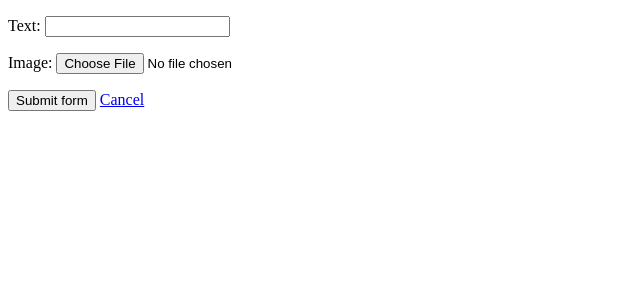
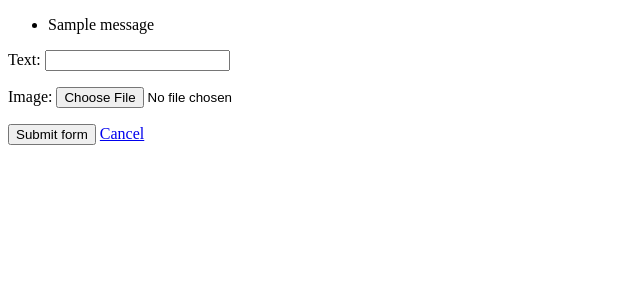
Before and after one commit to WernerMarx/Django, a Django app: page /post/ in a window 1280 px wide. Shown: the top 300 px of the page, without its empty margins (0-640 px from the left). Run offline with Django 4.2, Linux system fonts and the light colour scheme; tables that the repository leaves empty hold one stand-in row (values such as "Sample post"); one stand-in notice (Sample message) is shown; some libraries are stand-ins or nearby versions.

Commit message:
added messages

```diff
--- a/feed/views.py
+++ b/feed/views.py
@@ -1,15 +1,17 @@
 from typing import Any, Dict
+from django import http
 from django.http import HttpResponse
 from django.views.generic import TemplateView, DetailView, FormView
 from .models import Post
 from .forms import PostForm
+from django.contrib import messages
 
 class HomePageView(TemplateView):
     template_name = 'home.html'
 
     def get_context_data(self, **kwargs):
         context = super().get_context_data(**kwargs)
-        context['posts'] = Post.objects.all()
+        context['posts'] = Post.objects.all().order_by('-id')
         return context
 
 class PostDetailView(DetailView):
@@ -21,10 +23,15 @@ class AddPostView(FormView):
     success_url = "/"
     template_name = "post_info.html"
 
+    def dispatch(self, request, *args, **kwargs):
+        self.request = request
+        return super().dispatch(request, *args, **kwargs)
+
     def form_valid(self, form):
         # create a new post
         new_object = Post.objects.create(
             text=form.cleaned_data['text'],
             image=form.cleaned_data['image']
         )
+        messages.add_message(self.request, messages.SUCCESS, 'Post success')
         return super().form_valid(form)
--- a/templates/base.html
+++ b/templates/base.html
@@ -8,6 +8,14 @@
     {% endblock title %}</title>
 </head>
 <body>
+    {% if messages %}
+        <ul class="messages">
+            {% for message in messages %}
+                <li {% if message.tags %} class="{{ message.tags }}" {% endif %}> {{ message }}</li>
+            {% endfor %}
+        </ul>
+    {% endif %}
+
     {% block body %}
         <h1>Default home page</h1>
     {% endblock body %}
--- a/templates/detail.html
+++ b/templates/detail.html
@@ -1,9 +1,10 @@
 {% extends "base.html" %}
 
 %{% block body %}
-    <a href="{% url 'feed:index' %}">&larr; Go back</a>
     <h3>Text</h3>
     {{ object }}
     <h3>Image</h3>
-    <img src="{{ object.image.url }}" alt="image">
+    <a href="{% url 'feed:index' %}">&larr; Go back
+        <img src="{{ object.image.url }}" alt="image">
+    </a>
 {% endblock body %}
```
Also changed, not shown: media/Capture1.PNG (added), media/Capture2.PNG (added), media/Capture2_dcRLm2z.PNG (added), media/Capture6.PNG (added), media/Capture7.PNG (added), 5 other files.
